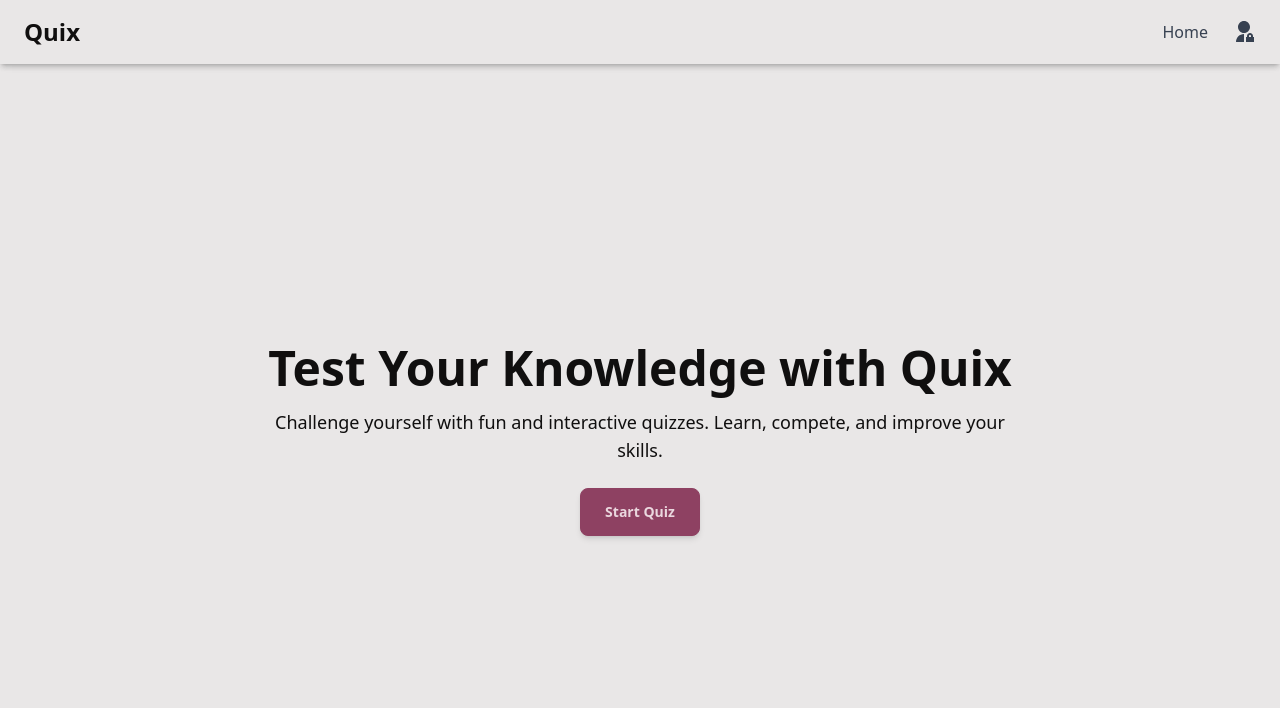
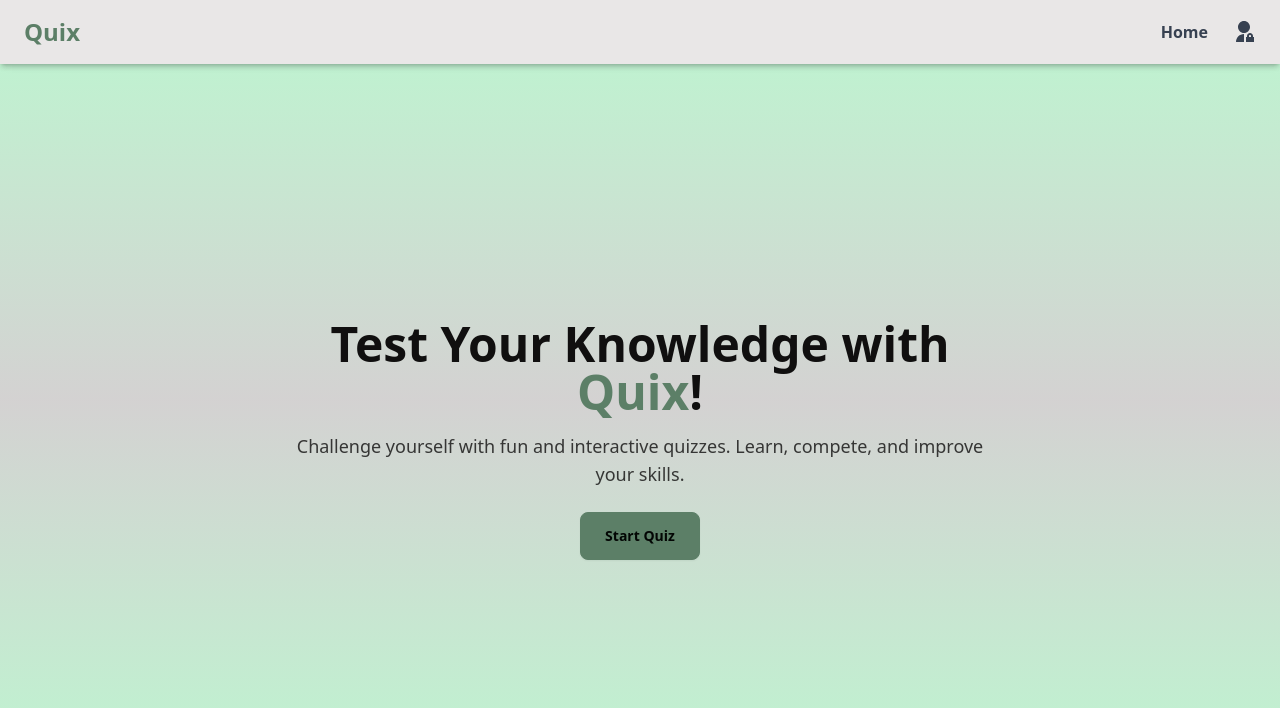
Before and after one commit to NoelPerland/quiz_project, a Next.js app: page / in a window 1280 px wide. Shown: the top 708 px of the page. Built offline with nearby package versions, Linux system fonts and the light colour scheme.

Commit message:
Updates all sites with simmilar styling for background hover and borders.

```diff
--- a/pages/Navbar.js
+++ b/pages/Navbar.js
@@ -4,18 +4,22 @@ export default function Navbar() {
   return (
     <nav className="w-full bg-base-100 shadow-md py-4 px-6 flex justify-between items-center fixed top-0 left-0 right-0 z-50">
       <h2>
-        <a href="/" className="text-2xl font-bold">
+        <a href="/" className="text-2xl text-accent font-bold">
           Quix
         </a>
       </h2>
 
       <div className="flex items-center space-x-6">
-        <a href="/" className="text-gray-700 hover:text-blue-600 transition">
+        <a
+          href="/"
+          className="text-gray-700 font-bold hover:text-green-800  hover:bold transition"
+        >
           Home
         </a>
         <a
           href="./admin"
-          className="text-gray-700 hover:text-blue-600 transition flex items-center"
+          className="text-gray-700   hover:text-green-800
+          00 transition flex items-center"
         >
           <RiAdminFill className="w-6 h-6" />
         </a>
--- a/pages/admin.js
+++ b/pages/admin.js
@@ -88,7 +88,8 @@ export default function AdminPage() {
 
   if (!loggedIn) {
     return (
-      <div className="mx-auto max-w-sm p-4 py-28">
+      <div className="min-h-screen flex items-center justify-center bg-gradient-to-b from-green-200 via-base-200 to-green-200 text-base-content">
+        <div className="mx-auto max-w-sm p-4 py-28  ">
           <h2 className="text-2xl font-bold mb-4 text-center">Admin Login</h2>
 
           <div className="form-control mb-4">
@@ -97,18 +98,19 @@ export default function AdminPage() {
               type="text"
               value={username}
               onChange={(e) => setUsername(e.target.value)}
-            className="input input-bordered focus:ring focus:ring-primary focus:outline-none transition duration-200"
+              className="input input-bordered focus:ring focus:ring-accent focus:outline-none transition duration-200"
               placeholder="Username"
             />
           </div>
 
-        <div className="form-control mb-4">
+          <div className="form-control mb-4 ">
             <label className="label text-gray-600 font-medium">Password</label>
             <input
               type="password"
               value={password}
               onChange={(e) => setPassword(e.target.value)}
-            className="input input-bordered focus:ring focus:ring-primary focus:outline-none transition duration-200"
+              className="input input-bordered focus:ring focus:ring-accent
+               focus:outline-none transition duration-200"
               placeholder="Password"
               onKeyDown={keyDown}
             />
@@ -116,10 +118,11 @@ export default function AdminPage() {
 
           <button
             onClick={handleLogin}
-          className="btn btn-primary w-full hover:scale-105 active:scale-95 transition duration-200"
+            className="btn btn-accent w-full hover:scale-105 active:scale-95 transition duration-200"
           >
             Log In
           </button>
+        </div>
       </div>
     );
   }
@@ -127,29 +130,29 @@ export default function AdminPage() {
   return (
     <>
       <Navbar />
-      <div className="container mx-auto p-4">
+      <div className="bg-gradient-to-b from-green-200 via-base-200 to-green-200">
         <h2 className="text-3xl font-bold mb-4 text-center">Questions</h2>
 
         <form onSubmit={handleSubmit} className="max-w-xl mx-auto mb-8">
-          <div className="form-control mb-4">
-            <label className="label">Title</label>
+          <div className="form-control mt-12 mb-6">
+            <label className="label ">Title</label>
             <input
               type="text"
               name="title"
               value={questionForm.title}
               onChange={handleChange}
-              className="input input-bordered"
+              className="input input-bordered focus:ring focus:ring-accent focus:outline-none transition duration-200"
               required
             />
           </div>
 
-          <div className="form-control mb-4">
+          <div className="form-control mb-4 ">
             <label className="label">Question</label>
             <textarea
               name="question"
               value={questionForm.question}
               onChange={handleChange}
-              className="textarea textarea-bordered"
+              className="textarea textarea-bordered  focus:ring focus:ring-accent focus:outline-none transition duration-200"
               required
             ></textarea>
           </div>
@@ -162,7 +165,7 @@ export default function AdminPage() {
                   type="text"
                   value={answer.title}
                   onChange={(e) => handleAnswerChange(index, e.target.value)}
-                  className="input input-bordered flex-1"
+                  className="input input-bordered flex-1 focus:ring focus:ring-accent focus:outline-none transition duration-200"
                   placeholder={`Answer ${index + 1}`}
                   required
                 />
@@ -178,11 +181,16 @@ export default function AdminPage() {
             ))}
           </div>
 
-          <button type="submit" className="btn btn-secondary w-full">
+          <button
+            type="submit"
+            className="btn btn-accent
+           w-full"
+          >
             {questionForm.id ? "Update Question" : "Add Question"}
           </button>
         </form>
 
+        <div className="container mx-auto p-4  ">
           <div className="overflow-x-auto mb-12">
             <table className="table w-full">
               <thead>
@@ -236,6 +244,7 @@ export default function AdminPage() {
             </table>
           </div>
         </div>
+      </div>
     </>
   );
 }
--- a/pages/index.js
+++ b/pages/index.js
@@ -1,8 +1,8 @@
 import Link from "next/link";
-import Navbar from "./Navbar"; // Import Navbar
+import Navbar from "./Navbar";
 import { useContext, useState } from "react";
 import { QuizContext } from "@/context/QuizContext";
-import QuizCard from "@/components/QuizCard"; // Correct import
+import QuizCard from "@/components/QuizCard";
 import { RiRefreshLine } from "react-icons/ri";
 
 export default function Home() {
@@ -12,7 +12,6 @@ export default function Home() {
   const [answered, setAnswered] = useState(false);
   const [score, setScore] = useState(0);
 
-  // Called when the user selects an answer in QuizCard
   const handleAnswerSelected = (answer) => {
     if (answer.correct) {
       setScore(score + 1);
@@ -20,39 +19,38 @@ export default function Home() {
     setAnswered(true);
   };
 
-  // Advance to the next question
   const nextQuestion = () => {
     setCurrentQuestionIndex((prevIndex) => prevIndex + 1);
     setAnswered(false);
   };
 
   return (
-    <div className="min-h-screen flex flex-col items-center justify-center px-6">
+    <div
+      className="min-h-screen flex flex-col items-center justify-center px-6  bg-gradient-to-b
+     from-green-200 via-base-200 to-green-200 text-base-content"
+    >
       <Navbar />
-      {/* Hero Section */}
       {!started && (
-        <section className="text-center max-w-3xl mt-20">
+        <section className="text-center max-w-3xl mt-20 p-6">
           <h1 className="text-4xl font-bold sm:text-5xl">
-            Test Your Knowledge with <span>Quix</span>
+            Test Your Knowledge with <span className="text-accent">Quix</span>
+            <span>!</span>
           </h1>
-          <p className="mt-4 text-lg">
+          <p className="mt-4 text-lg opacity-80">
             Challenge yourself with fun and interactive quizzes. Learn, compete,
             and improve your skills.
           </p>
-
-          <Link href="#quiz">
-            <button
-              onClick={() => setStarted(true)}
-              className="btn btn-secondary mt-6 px-6 py-3 font-semibold rounded-lg shadow-md transition"
-            >
-              Start Quiz
-            </button>
-          </Link>
+          <button
+            onClick={() => setStarted(true)}
+            className="btn btn-accent
+             mt-6 px-6 py-3 font-semibold rounded-lg transition hover:opacity-80"
+          >
+            Start Quiz
+          </button>
         </section>
       )}
-      {/* Quiz Section */}
       {started && questions.length > 0 && (
-        <section className="h-96" id="quiz">
+        <section className="w-full max-w-2xl mt-10" id="quiz">
           <QuizCard
             key={questions[currentQuestionIndex].id}
             question={questions[currentQuestionIndex]}
@@ -60,22 +58,20 @@ export default function Home() {
             totalQuestions={questions.length}
             onAnswerSelected={handleAnswerSelected}
           />
-          <div className="mt-4 text-center">
+          <div className="mt-6 flex justify-center">
             {answered && currentQuestionIndex < questions.length - 1 && (
-              <button onClick={nextQuestion} className="btn">
+              <button onClick={nextQuestion} className="btn btn-accent">
                 Next
               </button>
             )}
             {answered && currentQuestionIndex === questions.length - 1 && (
-              <div>
-                <p>
+              <div className="text-center">
+                <p className="text-lg font-medium">
                   Quiz Complete! {score} / {questions.length}
                 </p>
-
-                {/* Start Over button */}
                 <a href="/" className="inline-block mt-4">
-                  <button className="btn btn-secondary">
-                    Start Over <RiRefreshLine className=" w-5 h-5" />
+                  <button className="btn btn-accent flex items-center gap-2">
+                    Start Over <RiRefreshLine className="w-5 h-5" />
                   </button>
                 </a>
               </div>
```
Lines whose indentation alone changed are shown as unchanged.
